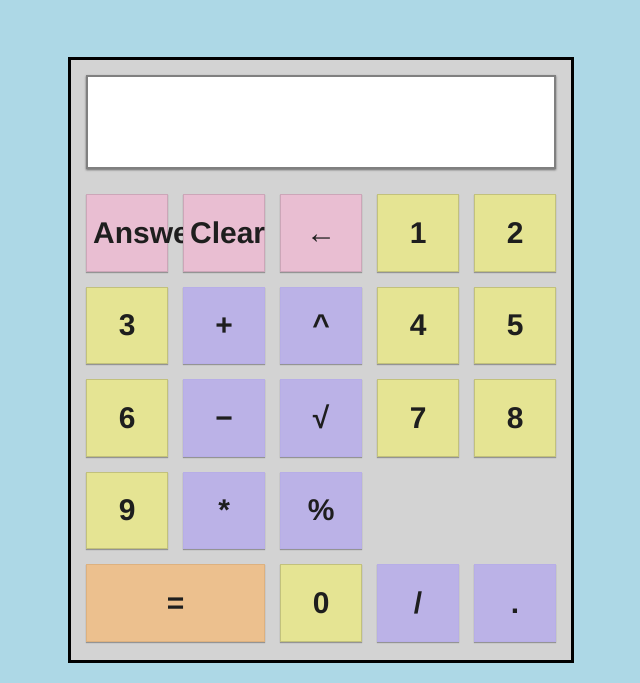
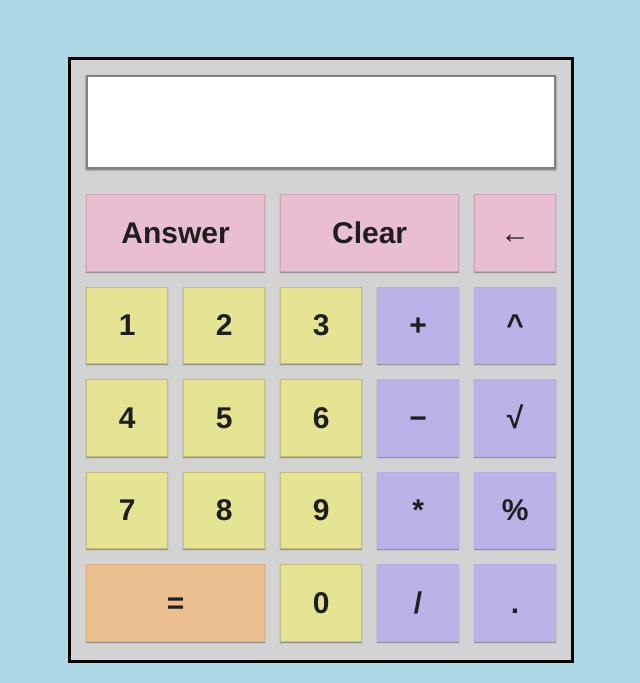
Before and after one commit to lrandall521/calculator, a plain HTML site: page index.html in a window 1280 px wide. Shown: the part 117-800 px from the top of the page, without its empty margins (319-959 px from the left). Drawn offline with Linux system fonts and the light colour scheme.

Commit message:
Update style.css

```diff
--- a/styles/style.css
+++ b/styles/style.css
@@ -85,6 +85,14 @@ main {
   box-shadow: 0 1px 1px rgba(0, 0, 0, 0.3) inset;
 }
 
+#ans {
+  grid-column: 1 / 3;
+}
+
+#clear {
+  grid-column: 3 / 5;
+}
+
 #enter {
   grid-column: 1 / 3;
   background-color: #ecc08e;
```
